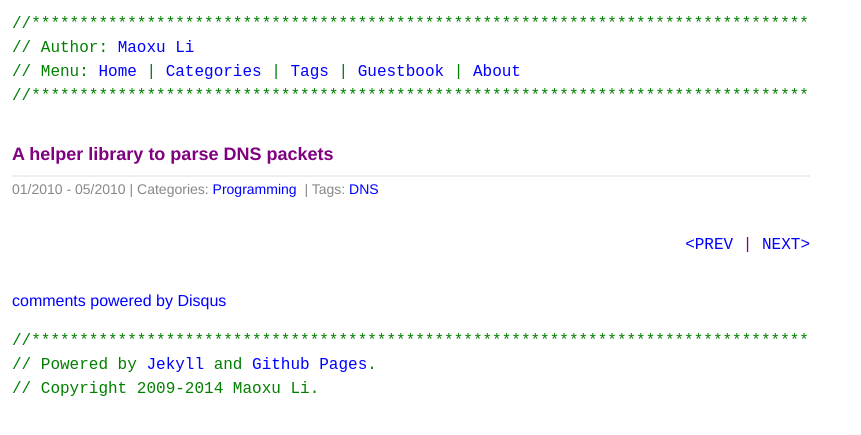
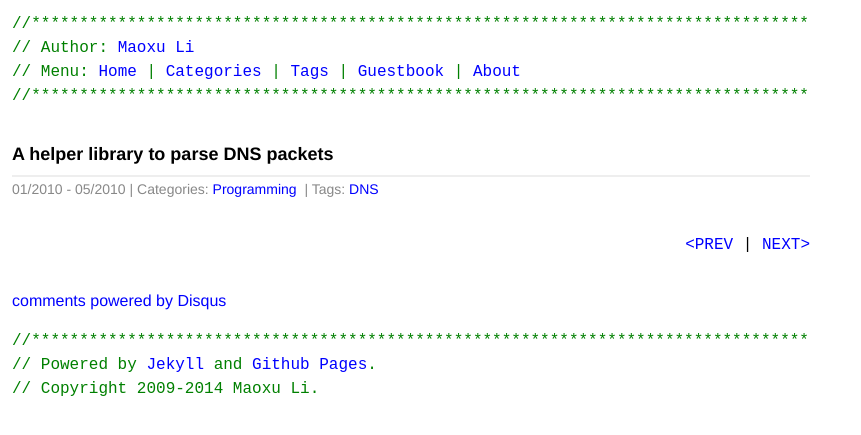
Before and after one commit to maoxuli/portfolio.maoxuli.com, a Jekyll site: the page built from _posts/2010-01-01-dns-packet-parser.md, in a window 1280 px wide. Shown: the top 435 px of the page, without its empty margins (0-861 px from the left). Built offline with Jekyll 4.4.1, drawn with Linux system fonts in a browser that asks for light colours; Markdown is read by kramdown in place of the engine named in the settings; comment, search, counter and statistics services are not loaded.

Commit message:
font testing

```diff
--- a/css/main.css
+++ b/css/main.css
@@ -58,26 +58,24 @@
   margin-right:auto;
   line-height:150%;
   font-size:100%;
-  color:purple;
 }
 
-/* for 800px or less */
-@media screen and (max-width: 800px) {
-  #wrapper {
-	width: auto;
-	font-size: 95%;
-  }
-}
-
-/* for 640px or less, new mobile landscape */
+/* for 640px or less */
 @media screen and (max-width: 640px) {
   #wrapper {
     font-size: 87.5%;
   }
 }
 
-/* for 480px or less, old mobile landscape*/
+/* for 480px or less*/
 @media screen and (max-width: 480px) {
+  #wrapper {
+    font-size: 70%;
+  }
+}
+
+/* for 400px or less, old mobile landscape*/
+@media screen and (max-width: 400px) {
   #wrapper {
     font-size: 55%;
   }
@@ -85,6 +83,13 @@
 
 /* for 360px or less, mobile portrait*/
 @media screen and (max-width: 360px) {
+  #wrapper {
+    font-size: 55%;
+  }
+}
+
+/* for 320px or less, old mobile portrait*/
+@media screen and (max-width: 320px) {
   #wrapper {
     font-size: 50%;
   }
```
